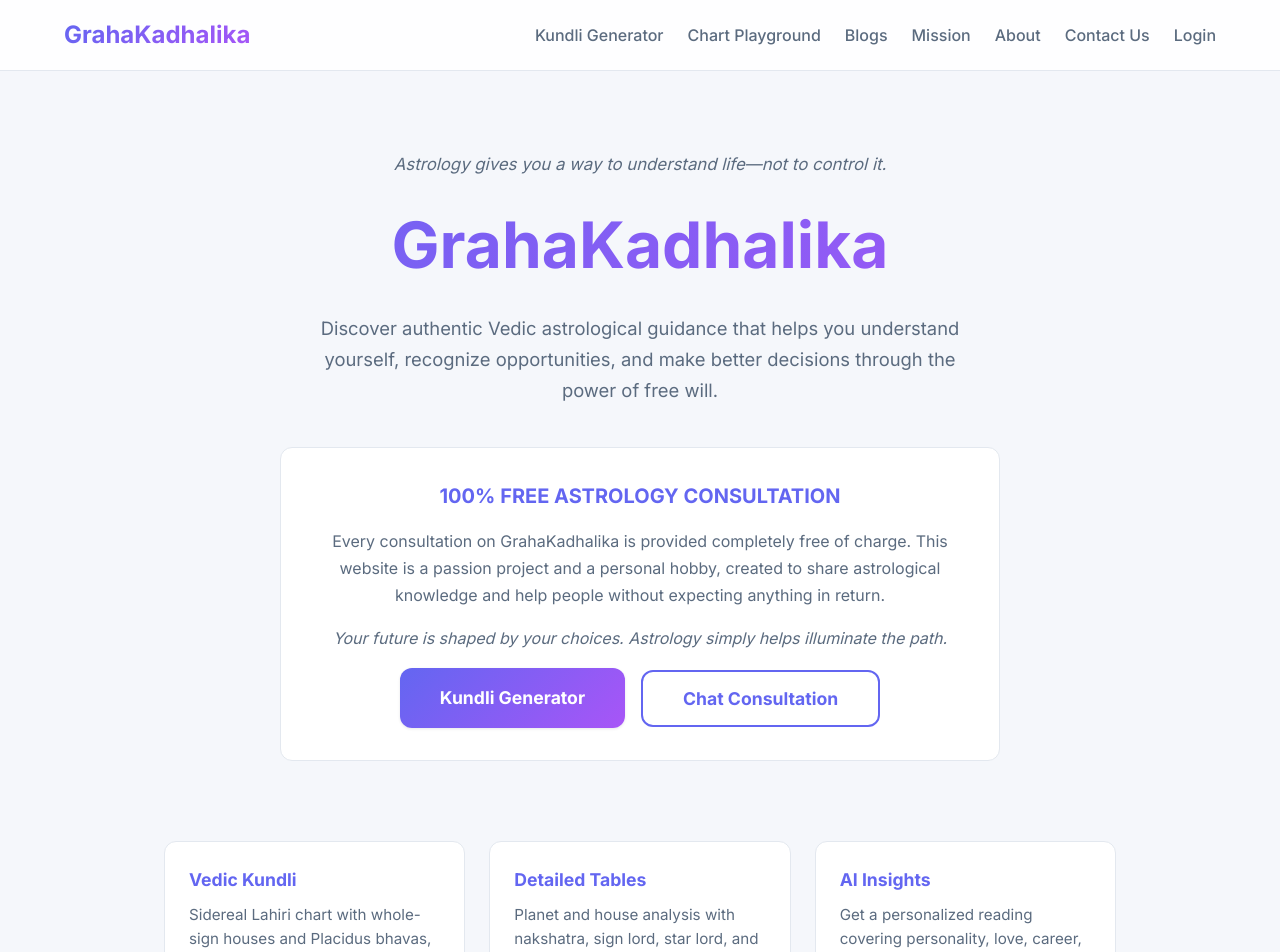
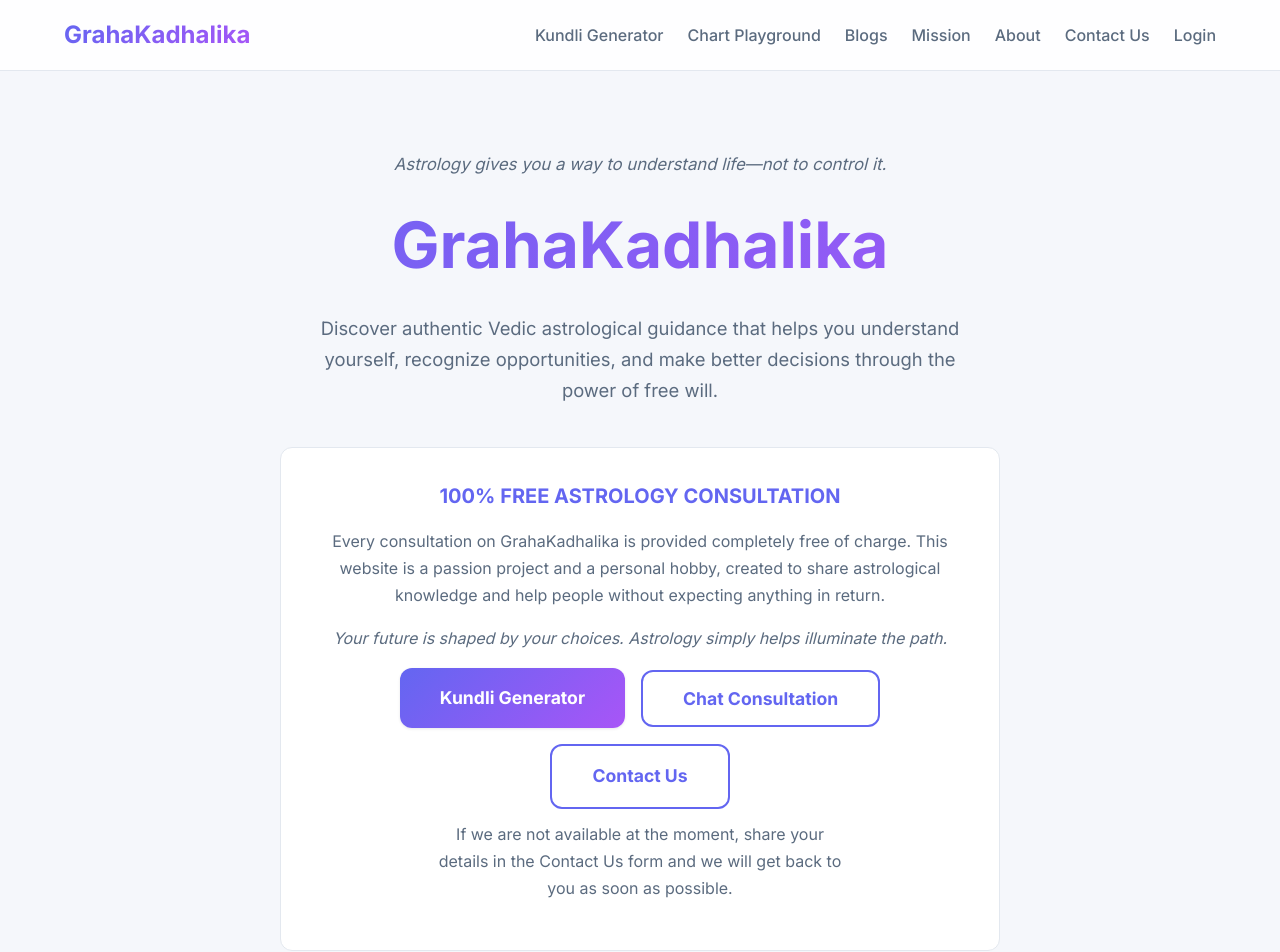
Before and after one commit to akranthi113/GrahaKadhalika, a React (Vite) app: page /kundli in a window 1280 px wide. Shown: the top 952 px of the page. Built offline with nearby package versions, Linux system fonts and the light colour scheme; no server answers.

Commit message:
Add Contact Us CTA and availability note to home hero

```diff
--- a/src/pages/Home.css
+++ b/src/pages/Home.css
@@ -93,6 +93,15 @@
   color: var(--color-text-muted);
   font-size: 0.9rem;
   font-style: italic;
+}
+
+.hero-availability-note {
+  margin-top: 0.75rem;
+  color: var(--color-text-muted);
+  font-size: 0.9rem;
+  max-width: 420px;
+  margin-left: auto;
+  margin-right: auto;
 }
 
 .landing-features {
--- a/src/pages/Home.jsx
+++ b/src/pages/Home.jsx
@@ -72,10 +72,17 @@ export default function Home() {
             <button onClick={handleChatClick} className="landing-cta landing-cta-secondary">
               Chat Consultation
             </button>
+            <Link to="/contact" className="landing-cta landing-cta-secondary">
+              Contact Us
+            </Link>
           </div>
           {chatNote && (
             <p className="hero-chat-note" role="status">{chatNote}</p>
           )}
+          <p className="hero-availability-note">
+            If we are not available at the moment, share your details in the Contact Us form and we
+            will get back to you as soon as possible.
+          </p>
         </div>
       </section>
 
```
